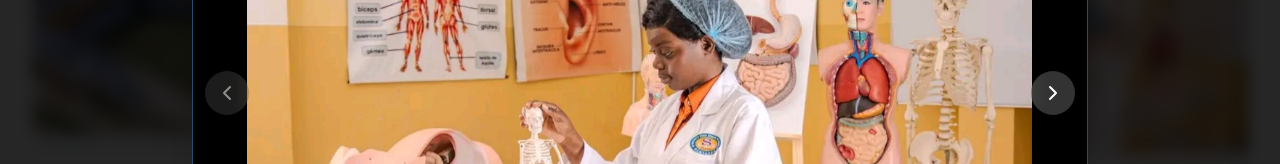
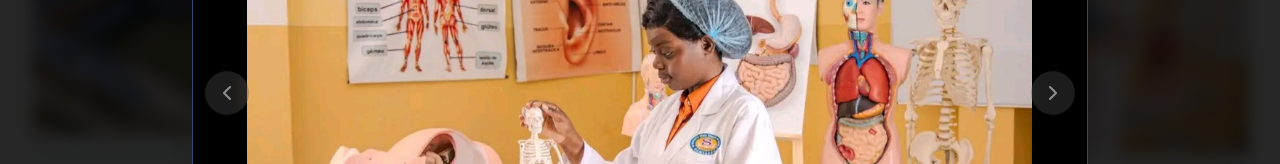
Before and after one commit to lionelgabriel1/Samiasso, a React (Vite) app: page / in a window 1280 px wide. Both pictures are taken after a click on the element 1053 px from the left and 2832 px from the top of the page. Shown: the part 2760-2924 px from the top of the page. Built offline with nearby package versions, Linux system fonts and the light colour scheme.

Commit message:
fix: keep lightbox navigation disabled outside gallery context

```diff
--- a/src/components/common/Lightbox.tsx
+++ b/src/components/common/Lightbox.tsx
@@ -1,5 +1,5 @@
+import React, { useEffect, useRef } from 'react';
 import { ResponsiveImage } from './ResponsiveImage.tsx';
-import React, { useEffect, useRef } from 'react';
 import { X, ChevronLeft, ChevronRight } from 'lucide-react';
 import { useApp } from '../../context/AppContext.tsx';
 
@@ -34,7 +34,7 @@ export const Lightbox: React.FC = () => {
   };
 
   const handlePrev = () => {
-    if (gallery.length < 2) return;
+    if (!canNavigateGallery) return;
     if (currentIndex > 0) {
       setLightboxPhoto(gallery[currentIndex - 1]);
     } else {
@@ -107,7 +107,7 @@ export const Lightbox: React.FC = () => {
             onClick={handleNext}
             className="absolute right-3 top-1/2 -translate-y-1/2 p-2.5 rounded-full bg-white/20 hover:bg-white/30 text-white backdrop-blur transition-transform active:scale-95 cursor-pointer"
             aria-label="Próxima imagem"
-            disabled={gallery.length < 2}
+            disabled={!canNavigateGallery}
           >
             <ChevronRight className="w-6 h-6" />
           </button>
```
